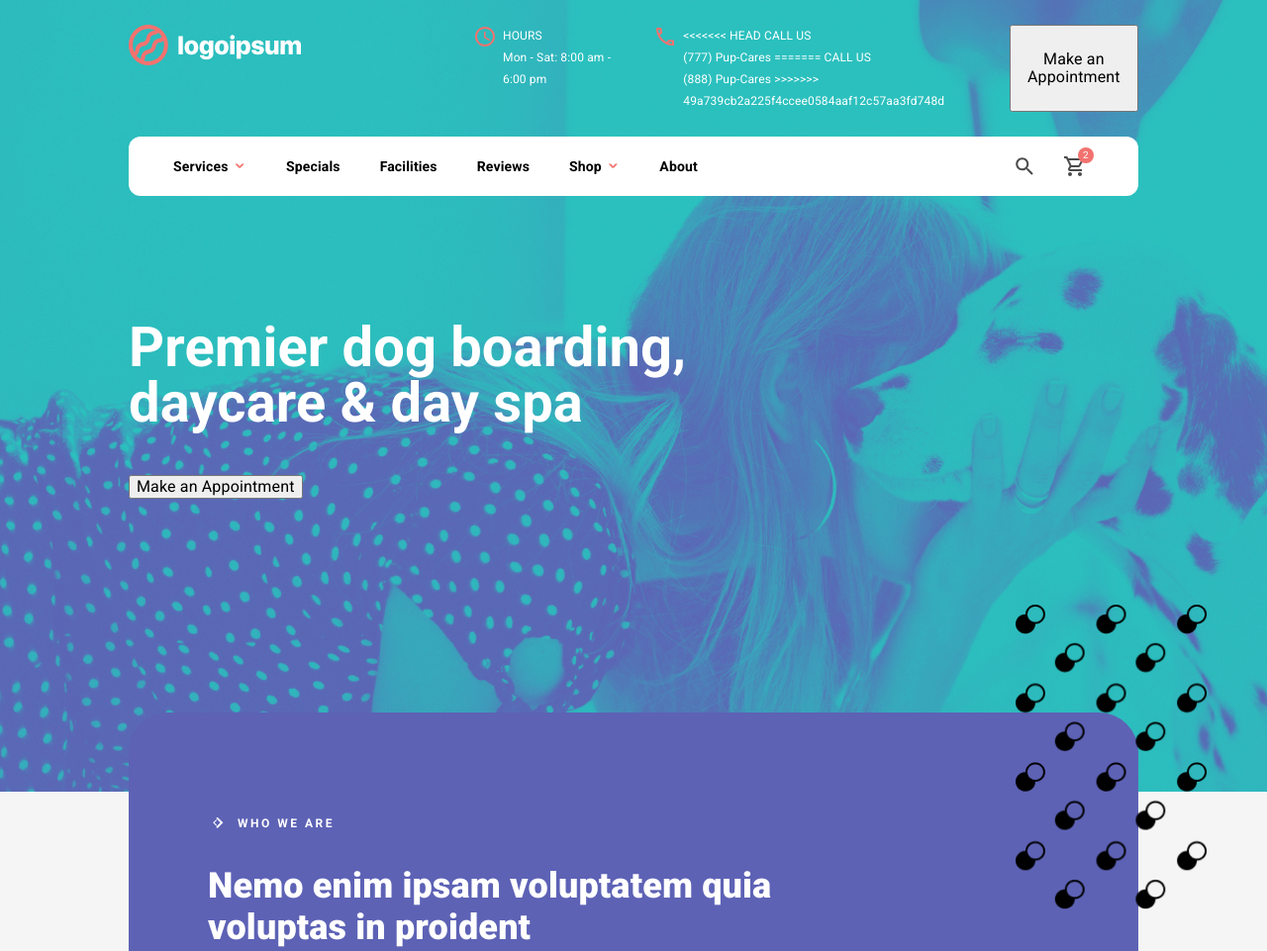
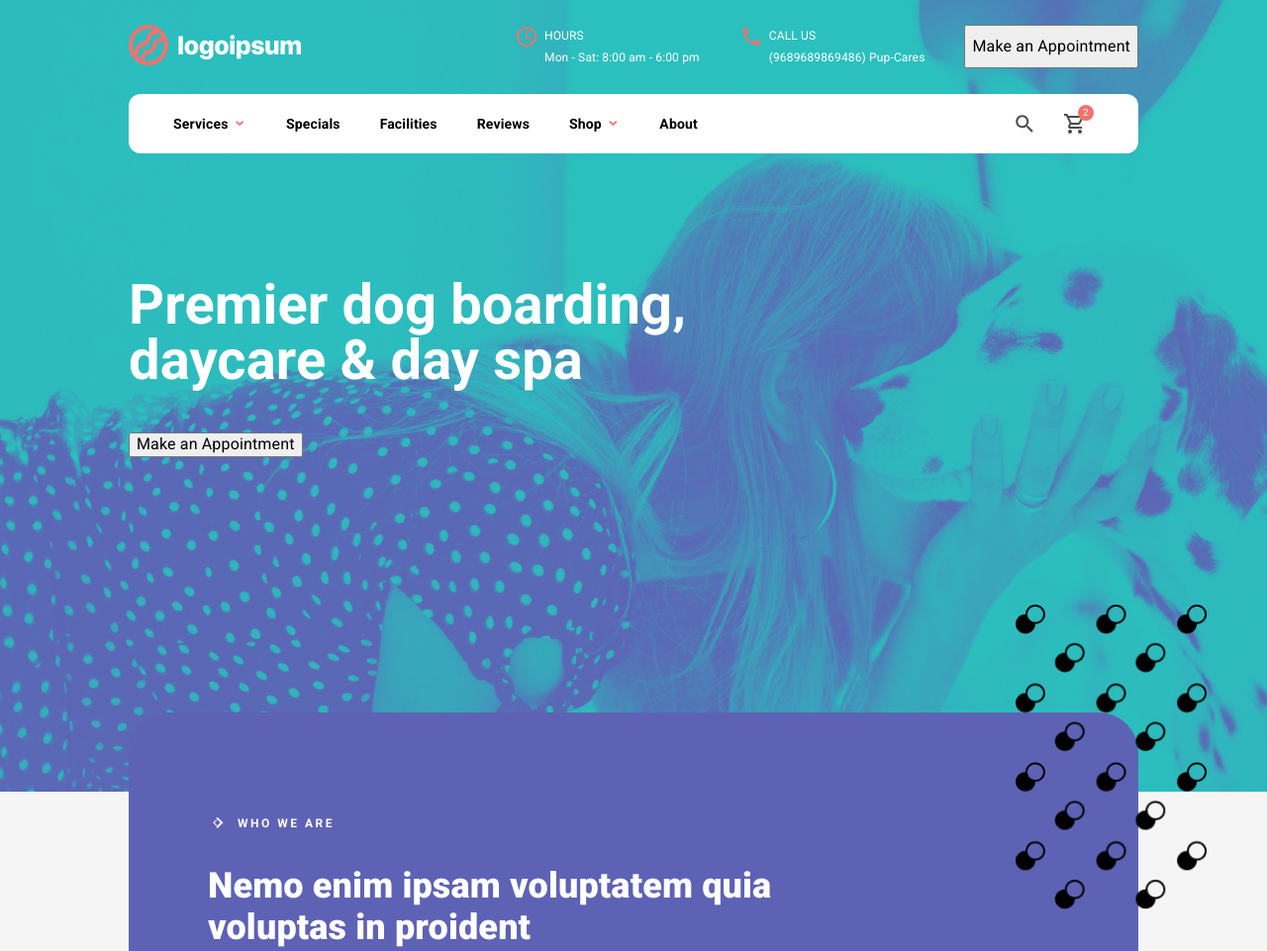
Before and after one commit to LisawebG/Test, a plain HTML site: page index.html in a window 1280 px wide. Shown: the top 961 px of the page at 99% size. Drawn offline with Linux system fonts and the light colour scheme; files whose address does not match are found by name.

Commit message:
Изменил номер телефона в index

```diff
--- a/index.html
+++ b/index.html
@@ -21,11 +21,7 @@
                             <span> HOURS<br>Mon - Sat: 8:00 am - 6:00 pm</span>
                         </div>
                         <div class="header__info-item header__info-item_phone">
-<<<<<<< HEAD
-                            <span>CALL US<br>(777) Pup-Cares</span>
-=======
-                            <span>CALL US<br>(888) Pup-Cares</span>
->>>>>>> 49a739cb2a225f4ccee0584aaf12c57aa3fd748d
+                            <span>CALL US<br>(9689689869486) Pup-Cares</span>
                         </div>
                         <button class="button header__button">Make an Appointment</button>
                     </div>
```
